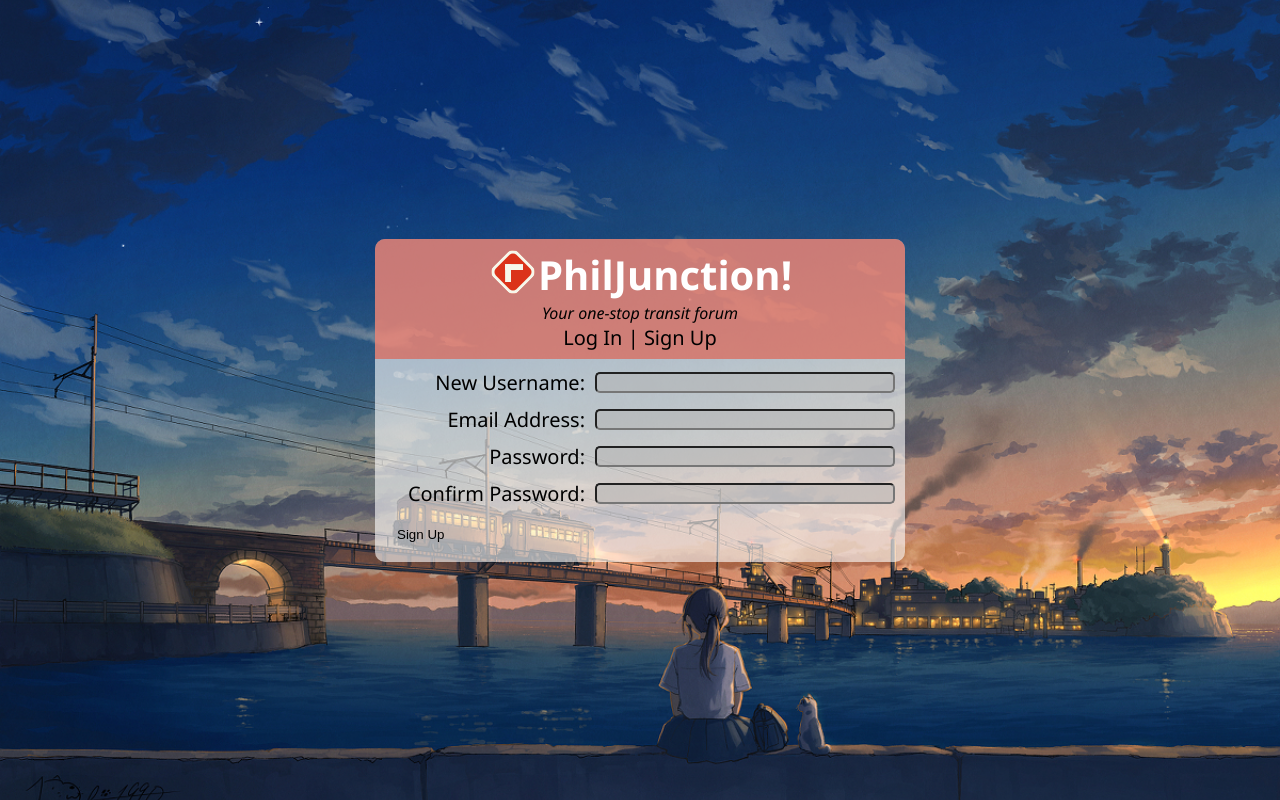
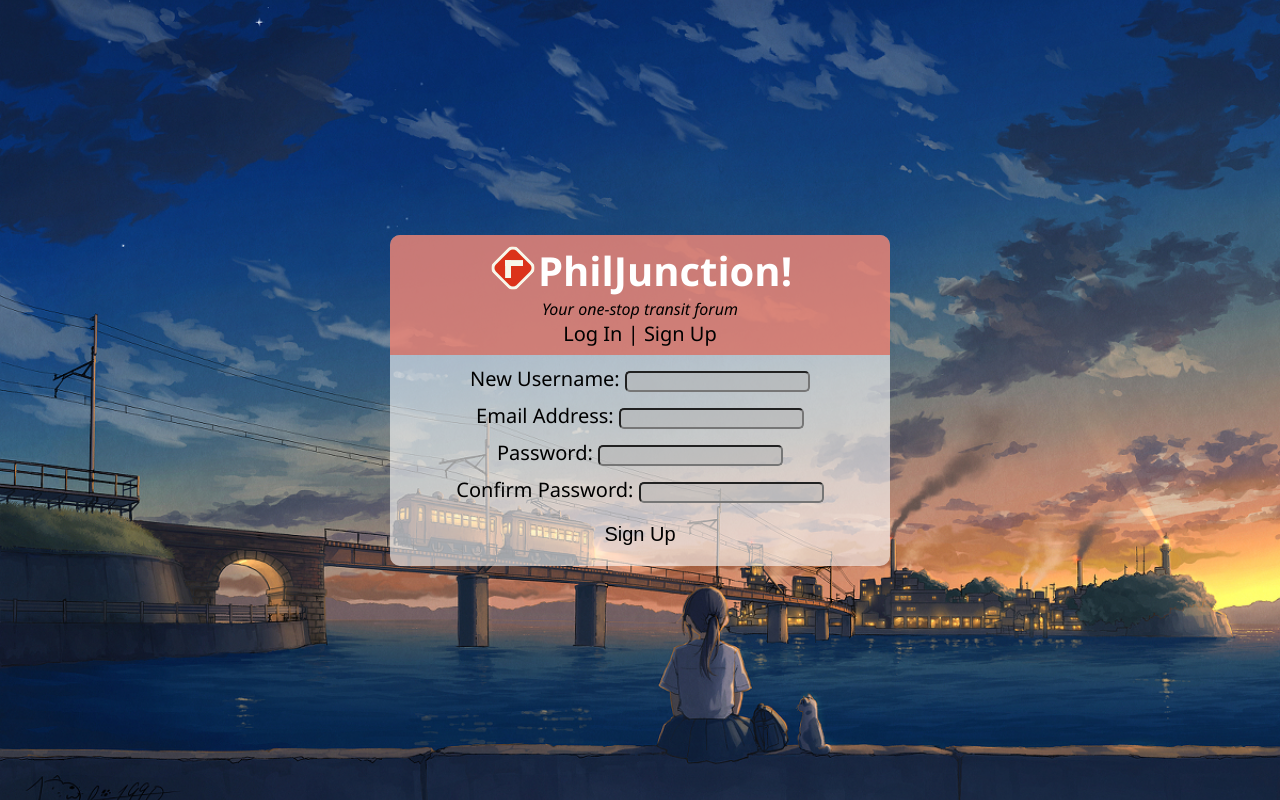
Before and after one commit to tonishii/PhilJunction, a React (Vite) app in the folder frontend/: page /auth/signup in a window 1280 px wide. Built offline with nearby package versions, Linux system fonts and the light colour scheme.

Commit message:
Fixed styling and added username to post schema.

```diff
--- a/frontend/src/pages/login.tsx
+++ b/frontend/src/pages/login.tsx
@@ -25,8 +25,7 @@ export default function Login() {
       if (response.ok) {
         navigate("/");
       } else {
-        const errorMessage = JSON.stringify(result, null, 2);
-        toast.error(`${errorMessage || "Server Error"}`);
+        toast.error("An error has occured.");
       }
     } catch (error: unknown) {
       toast.error(String(error));
@@ -35,11 +34,15 @@ export default function Login() {
 
   return (
     <form className="login-contents" onSubmit={login}>
-      <label htmlFor="uname">Username: </label>
-      <input type="text" id="uname" name="username" />
-      <label htmlFor="pwrd">Password: </label>
-      <input type="password" id="pwrd" name="password" />
-      <button className="round-button" type="submit">
+      <div>
+        <label htmlFor="uname">Username: </label>
+        <input type="text" id="uname" name="username" />
+      </div>
+      <div>
+        <label htmlFor="pwrd">Password: </label>
+        <input type="password" id="pwrd" name="password" />
+      </div>
+      <button className="round-button authsubmit-button" type="submit">
         Log In
       </button>
     </form>
--- a/frontend/src/pages/profile.tsx
+++ b/frontend/src/pages/profile.tsx
@@ -52,7 +52,7 @@ export default function Profile() {
           <NavLink to={`/user/${username}/settings`} className={({ isActive }) => (isActive ? "sidebar-button active" : "sidebar-button")}>
             <span>Settings</span>
           </NavLink>
-          <Link to="/login" className="sidebar-button">
+          <Link to="/auth/login" className="sidebar-button">
             <span>Sign Out</span>
           </Link>
         </div>
--- a/frontend/src/pages/signup.tsx
+++ b/frontend/src/pages/signup.tsx
@@ -31,12 +31,10 @@ export default function SignUp() {
       });
 
       const result = await response.json();
-
       if (response.ok) {
         navigate("/");
       } else {
-        const errorMessage = JSON.stringify(result, null, 2);
-        toast.error(`${errorMessage || "Server Error"}`);
+        toast.error("An error has occured.");
       }
     } catch (error: unknown) {
       console.log(error);
@@ -45,16 +43,24 @@ export default function SignUp() {
 
   return (
     <form className="signup-contents" onSubmit={register}>
+      <div>
         <label htmlFor="uname">New Username: </label>
         <input type="text" id="uname" name="username" />
+      </div>
+      <div>
         <label htmlFor="eml">Email Address: </label>
         <input type="text" id="eml" name="email" />
+      </div>
+      <div>
         <label htmlFor="pwrd">Password: </label>
         <input type="password" id="pwrd" name="password" />
+      </div>
+      <div>
         <label htmlFor="cfrmpwrd">Confirm Password: </label>
         <input type="password" id="cfrmpwrd" name="confirmPW" />
+      </div>
 
-      <button className="round-button" type="submit">
+      <button className="round-button authsubmit-button" type="submit">
         Sign Up
       </button>
     </form>
--- a/frontend/src/styles/login-styles.css
+++ b/frontend/src/styles/login-styles.css
@@ -32,13 +32,13 @@
 }
 
 .login-contents {
+  display: flex;
+  flex-direction: column;
   border-radius: 10px 10px 0 0;
   min-height: 100px;
   min-width: 500px;
   text-align: right;
   column-gap: 10px;
-  display: grid;
-  grid-template-columns: 180px 270px;
   padding: 10px 10px;
   align-items: center;
   font-weight: 550;
@@ -93,14 +93,15 @@
 }
 
 .signup-contents {
+  display: flex;
+  flex-direction: column;
+  justify-content: center;
   border-radius: 10px 10px 0 0;
   min-height: 100px;
   min-width: 500px;
   text-align: right;
   column-gap: 10px;
   row-gap: 10px;
-  display: grid;
-  grid-template-columns: 200px 300px;
   padding: 10px 10px;
   align-items: center;
   font-weight: 500;
@@ -126,8 +127,16 @@
 .login-contents input, .signup-contents input {
   border-radius: 5px 5px 5px 5px;
   background-color: hsla(0, 0%, 70%, 0.5);
+  outline: none;
 }
 
 .login-contents input:focus, .signup-contents input:focus {
   background-color: white;
 }
+
+.authsubmit-button {
+  display: flex;
+  align-items: center;
+  justify-content: center;
+  font-size: 1em;
+}
--- a/frontend/src/styles/post-styles.css
+++ b/frontend/src/styles/post-styles.css
@@ -72,7 +72,9 @@
 
 .post-main {
   background-color: #F6F7EB;
-  height: 100%;
+  -webkit-line-clamp: 4;
+  -webkit-box-orient: vertical;
+  max-height: 400px;
   text-overflow: ellipsis;
   overflow: hidden;
   padding: 10px 20px;
@@ -108,6 +110,7 @@
   display: flex;
   flex-direction: column;
   align-self: flex-start;
+  width: 400px;
   background-color: var(--field4); /* #393E41 dark|light #c6c1be */
   border-radius: 10px 0px 0px 10px;
   padding: 10px 20px;
```
Also changed, not shown: 2 other files (tests, documents, lock files or other folders). Lines whose indentation alone changed are shown as unchanged.
